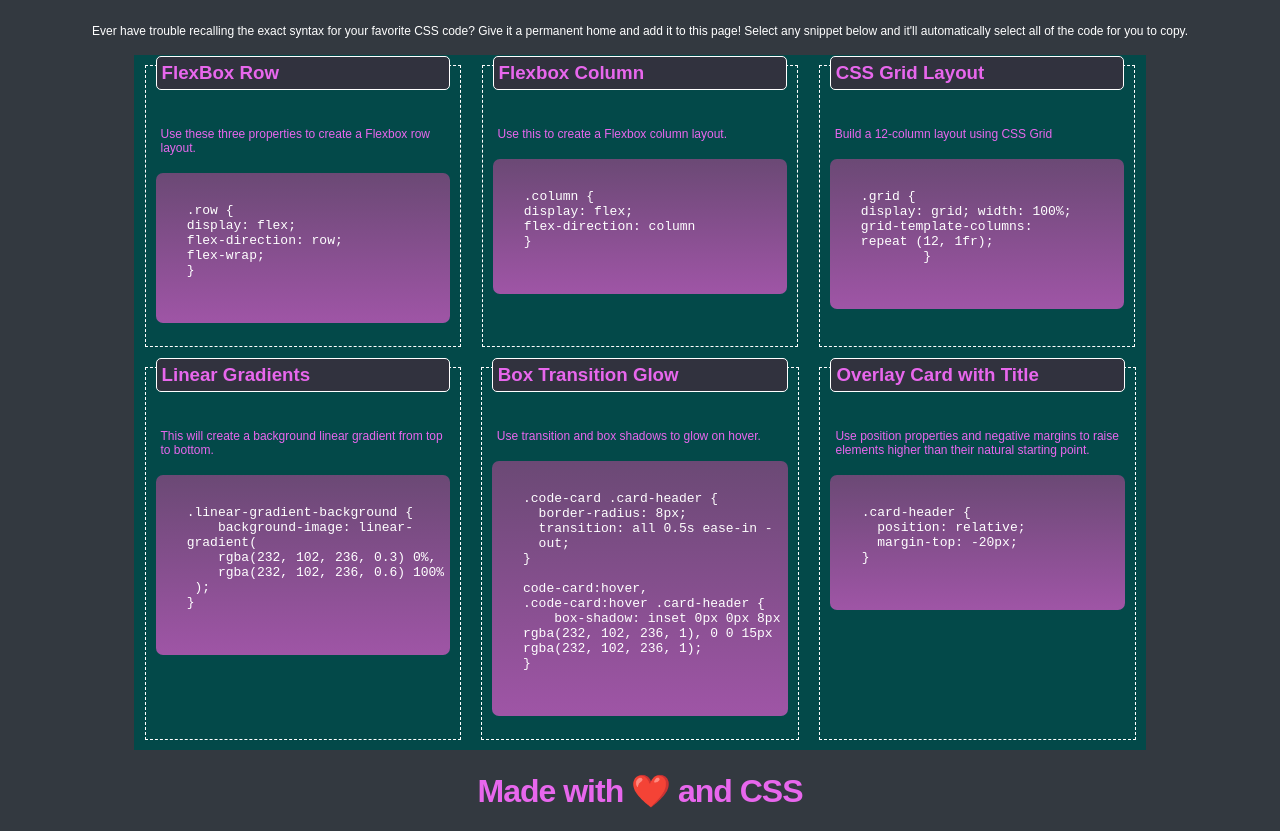
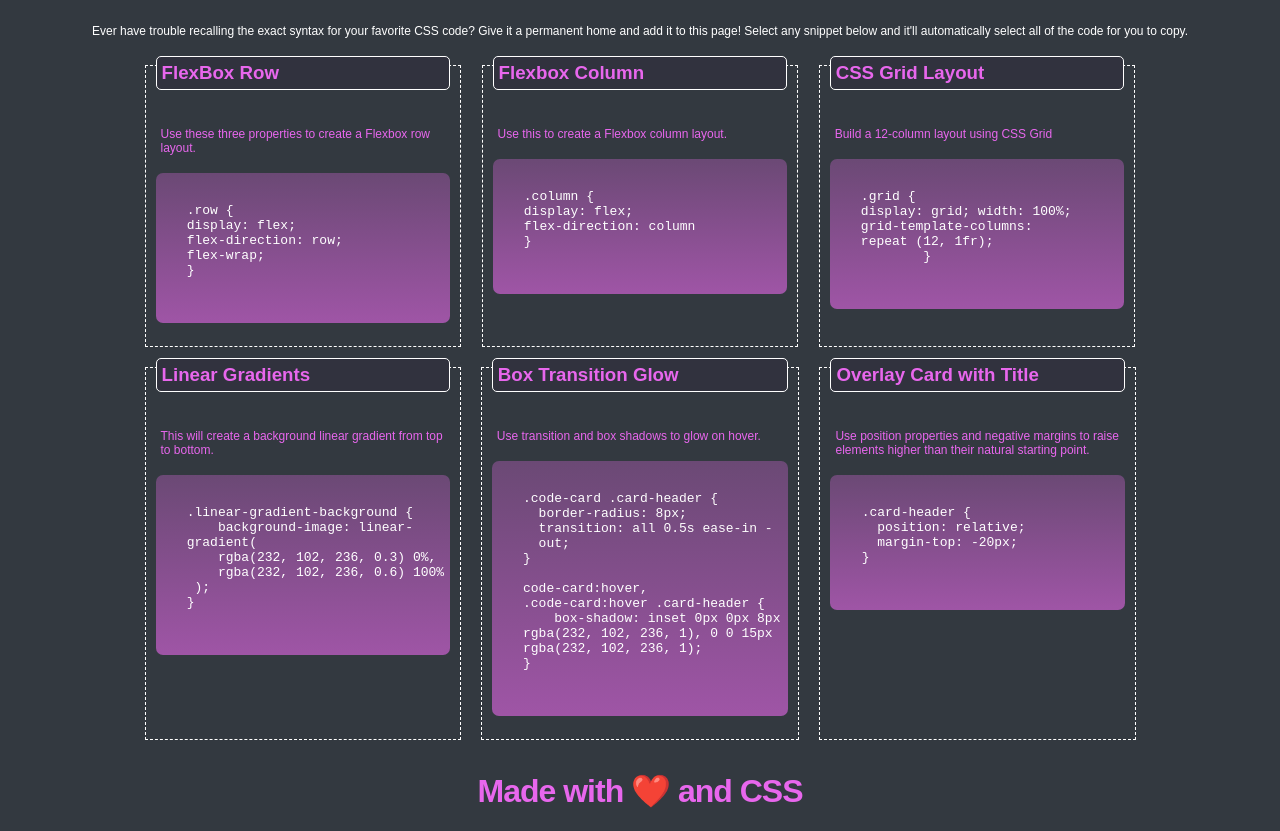
Before and after one commit to Anastasia095/mini-project-2, a plain HTML site: page index.html in a window 1280 px wide. Shown: the part 61-892 px from the top of the page. Drawn offline with Linux system fonts and the light colour scheme.

Commit message:
Update style.css
removed  green background color from main

```diff
--- a/style.css
+++ b/style.css
@@ -99,7 +99,7 @@ code {
 
 
 main {
-    background-color: rgb(3, 73, 73);
+/*     background-color: rgb(3, 73, 73); */
     display: flex;
     flex-wrap: wrap;
     /* align-items: center; */
```
